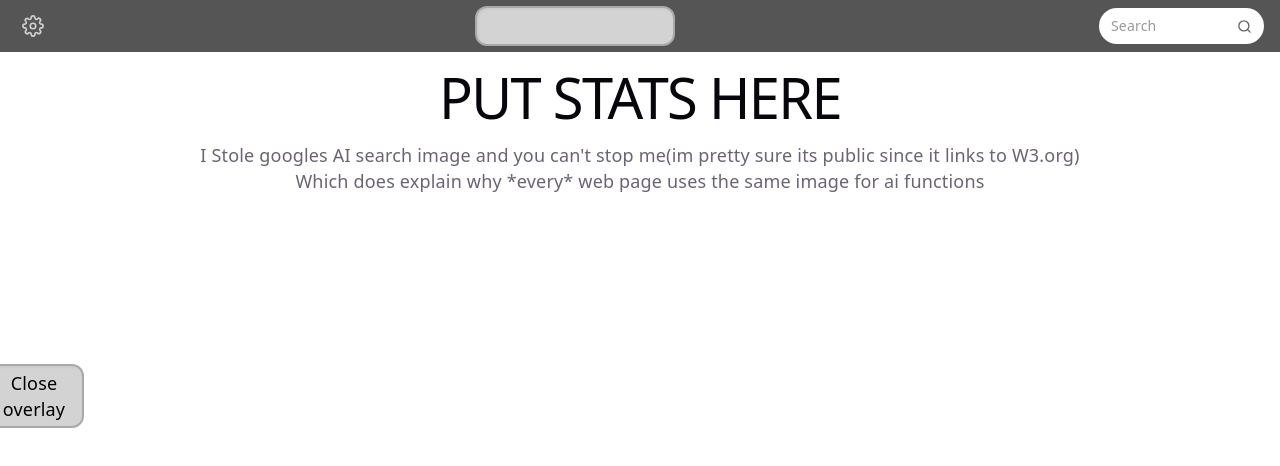
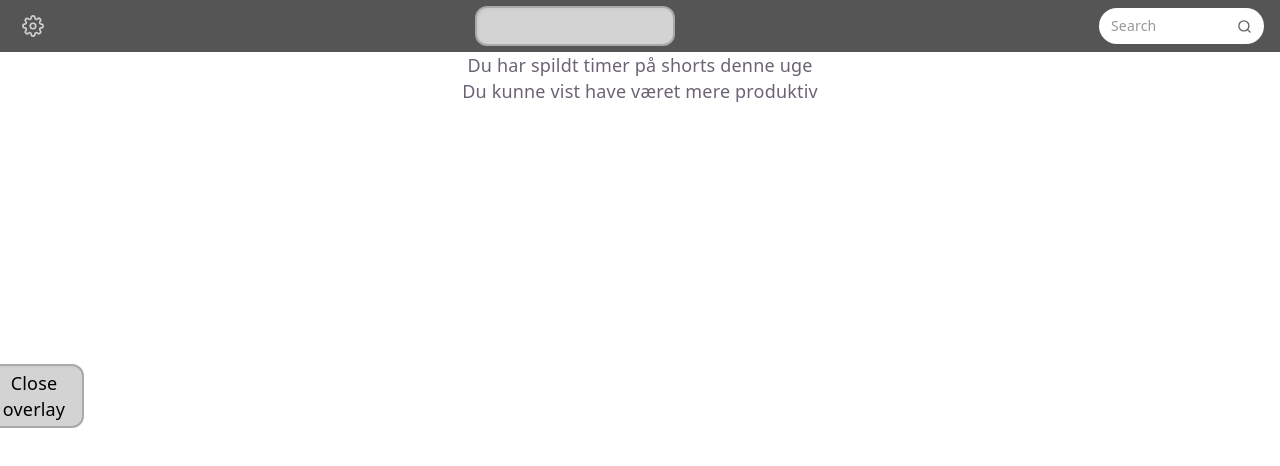
Before and after one commit to victorplbad/Medialogy-p2-gruppe-3, a React (Vite) app in the folder App/: page / in a window 1280 px wide. Shown: the top 466 px of the page. Built offline with nearby package versions, Linux system fonts and the light colour scheme.

Commit message:
stats text back

```diff
--- a/App/src/App.tsx
+++ b/App/src/App.tsx
@@ -57,10 +57,11 @@ function App() {
                     <PageSettings />
                 </div>
                 <div id="stats" className="menuItem">
-                    <h1>PUT STATS HERE</h1>
-                    I Stole googles AI search image and you can't stop me(im pretty sure its public since it links to W3.org)
+
                     <div/>
-                    Which does explain why *every* web page uses the same image for ai functions
+                      <p>Du har spildt timer på shorts denne uge</p>
+                      <p>Du kunne vist have været mere produktiv</p>
+
                 </div>
                 <div id="video_list" className="menuItem remove">
                     {/*VideoPLayer followed by videolist */}
```
